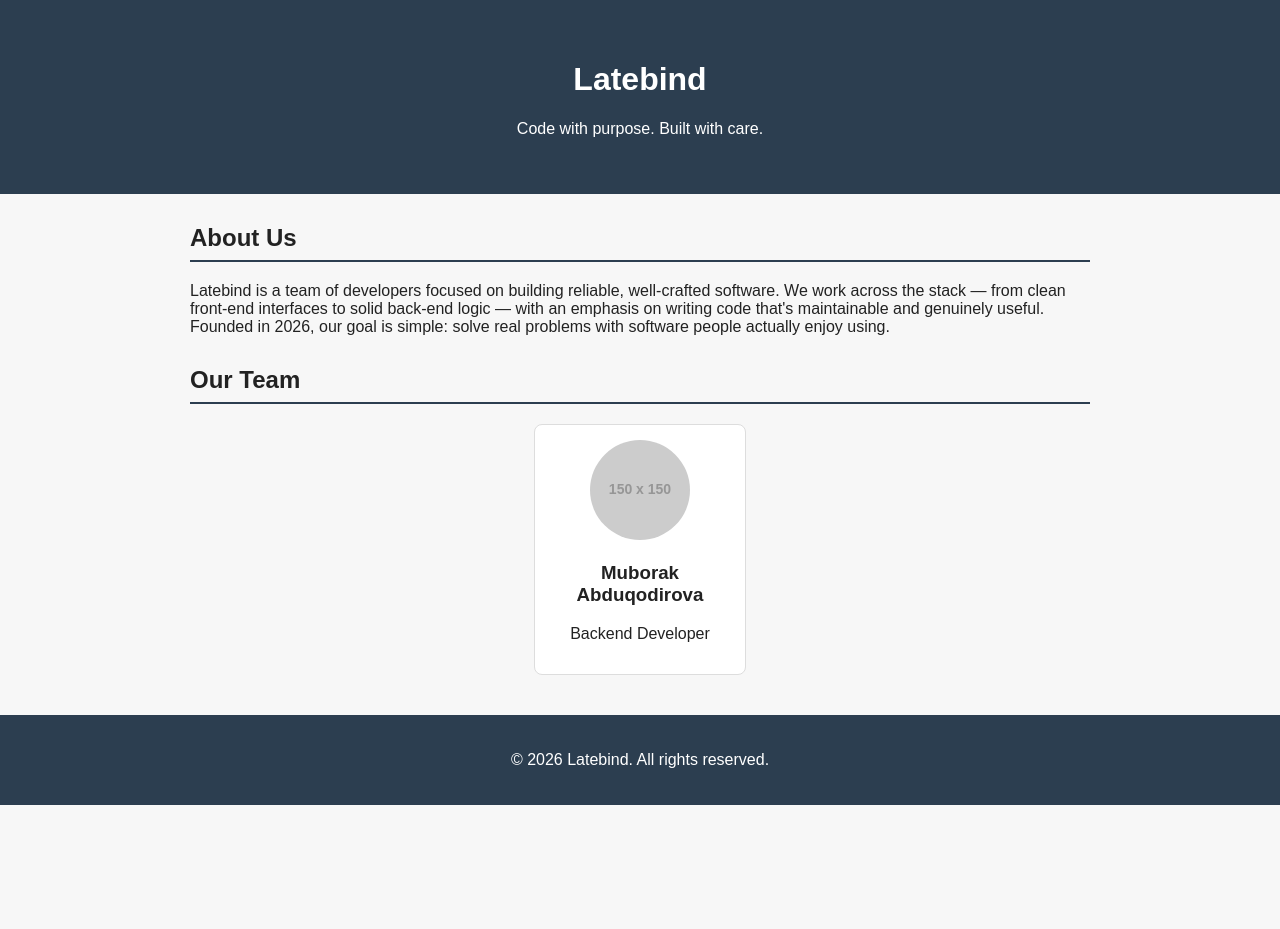
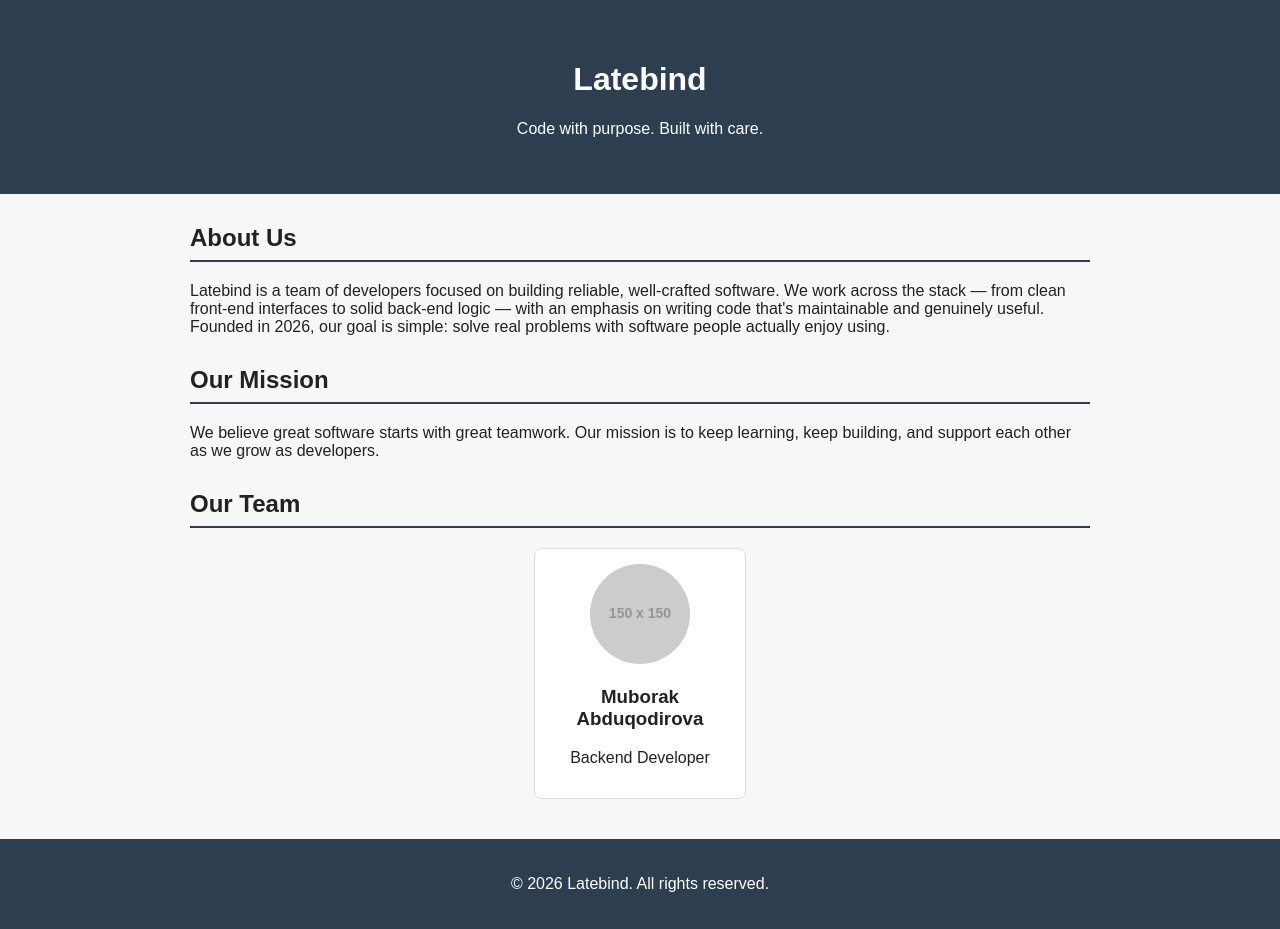
Before and after one commit to hermionegranger0620-cyber/latebind-website, a plain HTML site: page index.html in a window 1280 px wide. Before the commit the page ends 805 px from the top, so only its background shows below. Drawn offline with Linux system fonts and the light colour scheme; placeholder pictures from the web are drawn by us.

Commit message:
Version 2: added Our Mission section

```diff
--- a/index.html
+++ b/index.html
@@ -7,12 +7,10 @@
   <link rel="stylesheet" href="style.css">
 </head>
 <body>
-
   <header>
     <h1>Latebind</h1>
     <p>Code with purpose. Built with care.</p>
   </header>
-
   <section id="about">
     <h2>About Us</h2>
     <p>
@@ -20,21 +18,26 @@
     </p>
   </section>
 
+  <!-- NEW SECTION ADDED IN VERSION 2 -->
+  <section id="mission">
+    <h2>Our Mission</h2>
+    <p>
+      We believe great software starts with great teamwork. Our mission is to keep learning, keep building, and support each other as we grow as developers.
+    </p>
+  </section>
+  <!-- END NEW SECTION -->
+
   <section id="team">
     <h2>Our Team</h2>
     <div class="team-grid">
-
       <div class="member-card" onclick="showMember('member1')">
         <img src="https://via.placeholder.com/150" alt="Member photo">
         <h3>Muborak Abduqodirova</h3>
         <p>Backend Developer</p>
       </div>
-
       <!-- Other members will add their own card here, same structure -->
-
     </div>
   </section>
-
   <!-- Hidden detail panels for each member -->
   <div id="member1" class="member-detail hidden">
     <h3>Muborak Abduqodirova</h3>
@@ -43,11 +46,9 @@
     <p><strong>Contact:</strong> MuborakAbduqodirova@gmail.com</p>
     <button onclick="closeDetail('member1')">Close</button>
   </div>
-
   <footer>
     <p>&copy; 2026 Latebind. All rights reserved.</p>
   </footer>
-
   <script src="script.js"></script>
 </body>
 </html>
```
